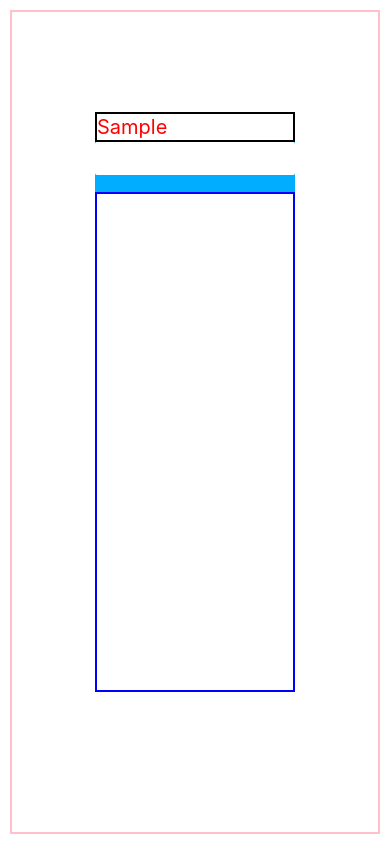
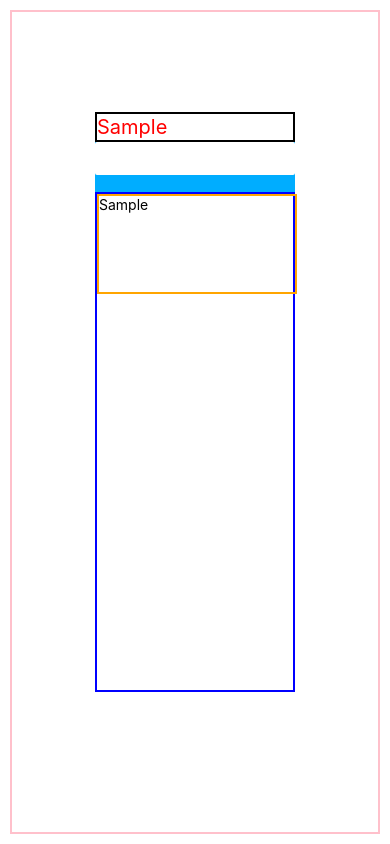
Before and after one commit to alexanderela/react-native-lesson-conceptbox, a React Native app: screen / in a window 390 px wide. Both pictures are taken after typing "Sample" into the empty fields and a click on the button "ADD CONCEPT". Built offline with nearby package versions, Linux system fonts and the light colour scheme.

Commit message:
Render concepts on page

```diff
--- a/App.js
+++ b/App.js
@@ -24,24 +24,22 @@ export default class App extends React.Component {
 
   handleSubmit = () => {
     const { text } = this.state
-    const newConcept = { concept: text, id: uuidv4() }
+    const newConcept = { text: text, id: uuidv4() }
     const concepts = [...this.state.concepts, newConcept]
     this.setState({ concepts })
     this.displayConcepts()
   }
 
   displayConcepts = () => {
-    const allConcepts = this.state.concepts.map(concept => {
+    return this.state.concepts.map(concept => {
       return <View key={uuidv4()} style={styles.conceptTitle}>
-              <Text>{concept.title}</Text>
+              <Text>{concept.text}</Text>
           </View>
     })
-    return allConcepts
   }
 
   render() {
     const { text, concepts, error } = this.state;
-    const allConcepts = this.displayConcepts()
 
     return (
       <View style={styles.container}>
@@ -58,7 +56,7 @@ export default class App extends React.Component {
           />
         </View>
         <View style={styles.conceptContainer}>
-          {allConcepts}
+          {this.displayConcepts()}
         </View>
       </View>
     );
@@ -70,7 +68,9 @@ const styles = StyleSheet.create({
     fontSize: 20,
     color: 'red',
     width: 200,
-    height: 100
+    height: 100,
+    borderColor: 'orange',
+    borderWidth: 2,
   },
   conceptContainer: {
     borderColor: 'blue',
```
